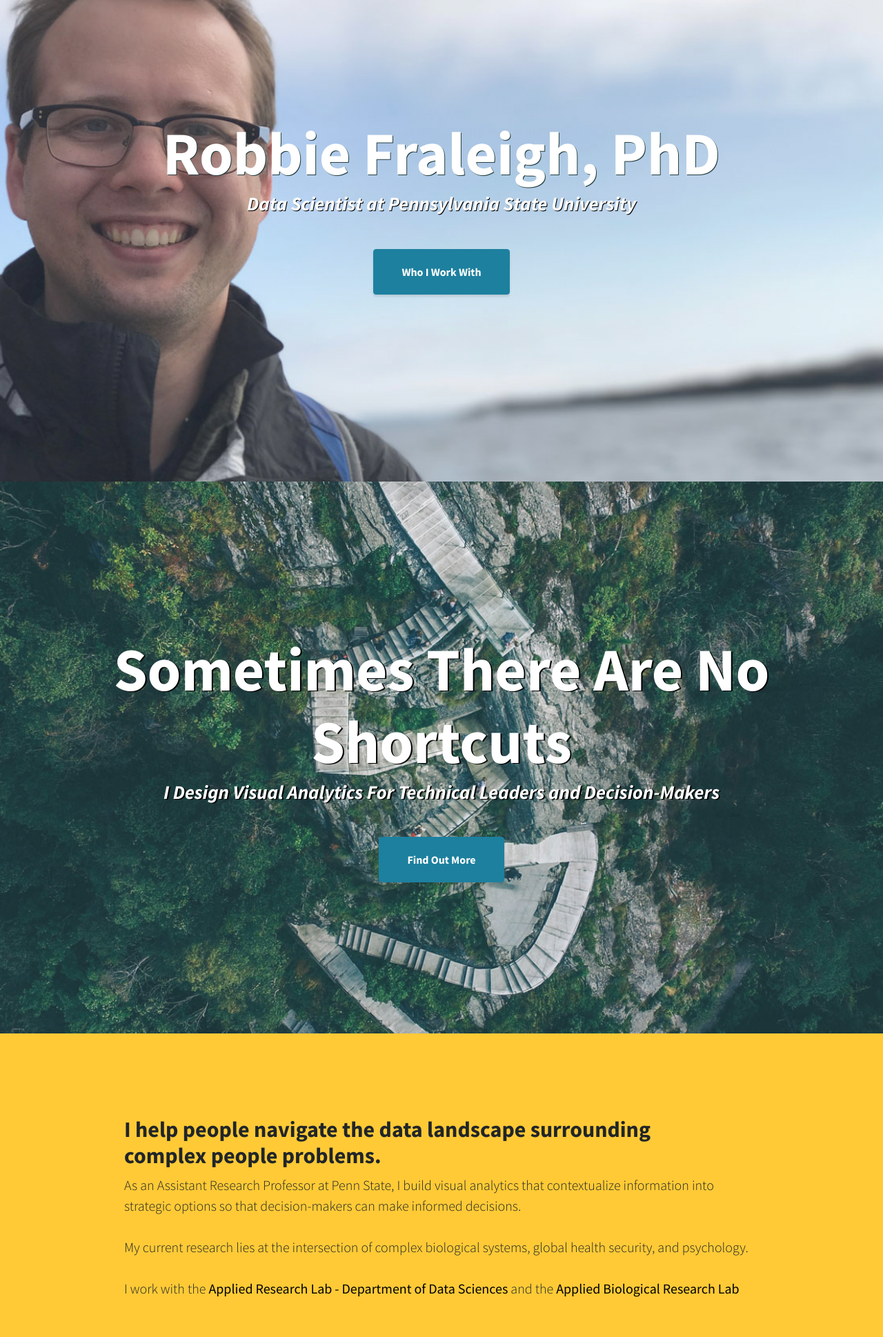
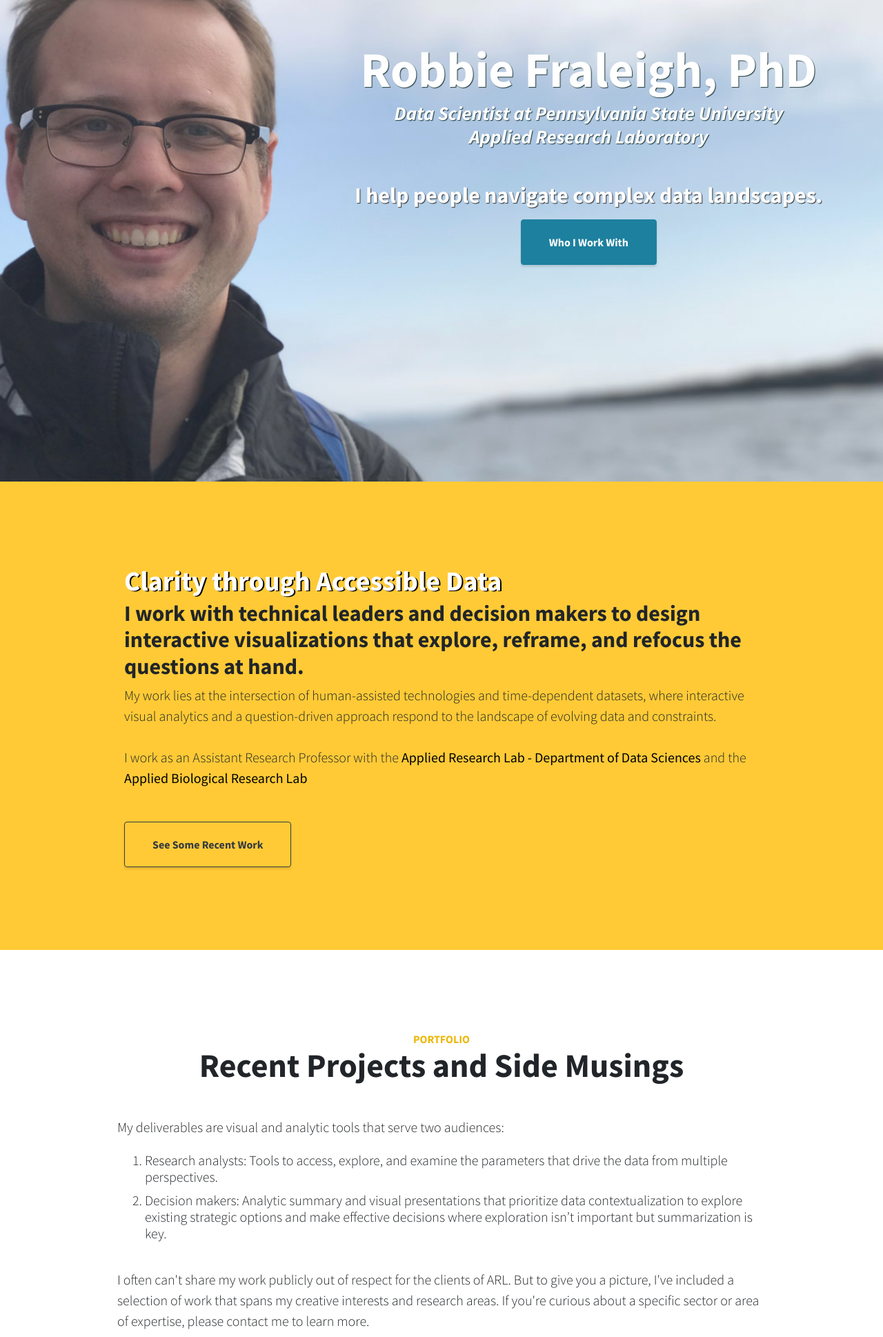
Before and after one commit to rfraleigh/rfraleigh.github.io, a plain HTML site: page index.html in a window 1280 px wide. Shown: the part 102-2040 px from the top of the page at 69% size. Drawn offline with Linux system fonts and the light colour scheme.

Commit message:
Updated Scope

```diff
--- a/css/stylish-portfolio.css
+++ b/css/stylish-portfolio.css
@@ -85,7 +85,7 @@ h6 {
   display: table;
   width: 100%;
   height: auto;
-  padding-top: 8rem;
+  padding-top: 10rem;
   padding-bottom: 8rem;
   /*background: linear-gradient(rgba(255, 255, 255, 0.1) 0%, rgba(255, 255, 255, 0.1) 100%), url("../img/profile_ireland.JPG");
   background-position: center center;
@@ -121,6 +121,11 @@ h6 {
   padding: 0;
   color:white;
 
+
+
+
+
+
 }
 
 @media (min-width: 992px) {
@@ -128,7 +133,7 @@ h6 {
     height: 100vh;
   }
   .masthead h1 {
-    font-size: 5.5rem;
+    font-size: 4.5rem;
   }
 }
 
@@ -161,7 +166,7 @@ h6 {
     height: 100vh;
   }
   .audience h1 {
-    font-size: 5.5rem;
+    font-size: 3.5rem;
   }
 }
 
@@ -314,7 +319,14 @@ h6 {
 .portfolio-item .caption .caption-content {
   color: #fff;
   margin: auto 2rem 2rem;
+  /*opacity:0;*/
 }
+.portfolio-item .caption .caption-content .suppl {
+  color: #fff;
+  margin: auto 2rem 2rem;
+  opacity:0;
+}
+
 
 .portfolio-item .caption .caption-content h1 {
   font-size: 1.5rem;
@@ -338,6 +350,7 @@ h6 {
     max-width: none;
     margin: 0;
   }
+
   .portfolio-item .caption {
     -webkit-transition: -webkit-clip-path 0.25s ease-out, background-color 0.7s;
     -webkit-clip-path: inset(0px);
@@ -349,6 +362,12 @@ h6 {
     margin-right: 5rem;
     margin-bottom: 5rem;
   }
+  .portfolio-item:hover .caption .caption-content .suppl {
+  color: #fff;
+  margin: auto 2rem 2rem;
+    opacity: 1;
+  -webkit-transition: -webkit-clip-path 0.25s ease-out, opacity 0.7s;
+}
   .portfolio-item img {
     -webkit-transition: -webkit-clip-path 0.25s ease-out;
     -webkit-clip-path: inset(-1px);
--- a/index.html
+++ b/index.html
@@ -1,13 +1,10 @@
 <!DOCTYPE html>
 <html lang="en">
-
   <head>
-
     <meta charset="utf-8">
     <meta name="viewport" content="width=device-width, initial-scale=1, shrink-to-fit=no">
     <meta name="description" content="">
     <meta name="author" content="">
-
     <title>Robbie Fraleigh, PhD</title>
 
     <!-- Bootstrap Core CSS -->
@@ -56,73 +53,86 @@
 
     <!-- Header -->
     <header class="masthead d-flex">
-      <div class="container text-center my-auto">
-        <h1 class="mb-1"  style="color:white;  text-shadow: 1px 1px #233e3e;">Robbie Fraleigh, PhD</h1>
-        <h3 class="mb-5" style="color:white; text-shadow: 1px 1px black;">
-          <em>Data Scientist at Pennsylvania State University</em>
-        </h3>
-        <a class="btn btn-primary btn-xl js-scroll-trigger" href="#audience">Who I Work With</a>
+      <div class="col-md-4"></div>
+      <div class="col-md-8">
+          <div class="container text-center my-auto">
+              <h1 class="mb-1"  style="color:white;  text-shadow: 1px 1px 1px #233e3e;">Robbie Fraleigh, PhD</h1>
+              <h3 class="mb-5" style="color:white; text-shadow: 1px 1px 1px #233e3e;">
+                <em >Data Scientist at Pennsylvania State University<br>Applied Research Laboratory</em>
+              </h3>
+              <h2 class=" mb-3" style="color:#ffffff; text-shadow: 1px 1px 1px #353535;">I help people navigate complex data landscapes.</h2>
+              <a class="btn btn-primary btn-xl js-scroll-trigger" href="#about">Who I Work With</a>
+          </div>
       </div>
       <div class="overlay"></div>
     </header>
 
-    <section class="audience d-flex" id="audience">
-      <div class="container text-center my-auto">
-        <h1 class="mb-1"  style="color:white; text-shadow: 2px 1px black;">Sometimes There Are No Shortcuts</h1>
-        <h3 class="mb-5" style="color:white; text-shadow: 2px 1px black;">
-          <em>I Design Visual Analytics For Technical Leaders and Decision-Makers</em>
-        </h3>
-        <a class="btn btn-primary btn-xl js-scroll-trigger" href="#about">Find Out More</a>
-      </div>
-      <div class="overlay"></div>
-    </section>
+<!--    <section class="audience d-flex" id="audience">-->
+<!--      <div class="container text-center my-auto">-->
+<!--        <h1 class="mb-1"  style="color:white; text-shadow: 2px 1px black;">Clarity through Accessible Data</h1>-->
+<!--        <h3 class="mb-5" style="color:white; text-shadow: 2px 1px black;">-->
+<!--          <em>I help people navigate the data landscape surrounding complex problems.</em>-->
+<!--        </h3>-->
+<!--        <a class="btn btn-primary btn-xl js-scroll-trigger" href="#about">Find Out More</a>-->
+<!--      </div>-->
+<!--      <div class="overlay"></div>-->
+<!--    </section>-->
 
     <!-- About -->
     <section class="content-section" id="about" style="background-color: #ffca36">
       <div class="container text-center">
         <div class="row">
           <div class="col-lg-10 mx-auto" style="text-align:left">
-            <h2>I help people navigate the data landscape surrounding<br>complex people problems.</h2>
-            <p class="lead mb-5" style="text-align:left">As an Assistant Research Professor at Penn State, I build visual analytics that contextualize information into strategic options
-              so that decision-makers can make informed decisions.<br><br>
-          My current research lies at the intersection of complex biological systems, global health security, and psychology.<br><br>
-              I work with the <a href="https://www.arl.psu.edu" style="color:black; font-weight:400;">Applied Research Lab - Department of Data Sciences</a>
+            <h1 class="mb-1"  style="color:white; text-shadow: 2px 1px black;">Clarity through Accessible Data</h1>
+
+            <h2>I work with technical leaders and decision makers to design interactive visualizations that explore, reframe, and refocus the questions at hand.</h2>
+<!--            <p class="lead mb-5" style="text-align:left">As an Assistant Research Professor at Penn State, I build visual analytics that contextualize information into strategic options-->
+<!--              so that decision-makers can make informed decisions.</p>-->
+            <p class="lead mb-5" style="text-align:left;">My work lies at the intersection of human-assisted technologies and time-dependent datasets, where interactive visual analytics and a question-driven approach respond to the landscape of evolving data and constraints.<br><br>
+              I work as an Assistant Research Professor with the <a href="https://www.arl.psu.edu" style="color:black; font-weight:400;">Applied Research Lab - Department of Data Sciences</a>
               and the <a href="https://www.abrl.psu.edu" style="color:black; font-weight:400;">Applied Biological Research Lab</a></p>
             <!--<a class="btn btn-dark btn-xl js-scroll-trigger" href="#portfolio">See My Process</a>-->
+            <a class="btn btn-outline-dark btn-xl js-scroll-trigger" href="#portfolio">See Some Recent Work</a>
           </div>
         </div>
       </div>
     </section>
 
     <!-- Process-->
-    <section class="content-section" id="process" style="background-color: whitesmoke">
-      <div class="container text-left">
-        <div class="row" style="display:flex; align-items:center">
-          <div class="col-lg-5">
-            <img class="img-fluid" src="img/profile_scarf_reduced.jpg" >
-          </div>
-          <div class="col-lg-7">
-            <h4 style="text-align:left">My Why: Equipping people with the tools and insight to navigate forward.</h4>
-            <p class="lead mb-5">The stakes can be high and choices have impact.
-            I believe in maintaining a high level of transparency in the data exploration process
-              so that decisions can be weighed relative to the context of data landscape and project goals.
-              I bring a deep level of empathy to the decision-making process.
-            </p>
-            <a class="btn btn-dark btn-xl js-scroll-trigger" href="#portfolio">See Some Recent Work</a>
-          </div>
-
-        </div>
-      </div>
-    </section>
+<!--    <section class="content-section" id="process" style="background-color: whitesmoke">-->
+<!--      <div class="container text-left">-->
+<!--        <div class="row" style="display:flex; align-items:center">-->
+<!--          <div class="col-lg-5">-->
+<!--            <img class="img-fluid" src="img/profile_scarf_reduced.jpg" >-->
+<!--          </div>-->
+<!--          <div class="col-lg-7">-->
+<!--            <h4 style="text-align:left">My Why: Equipping people with the tools and insight to navigate forward.</h4>-->
+<!--            <p class="lead mb-5">The stakes can be high and choices have impact.-->
+<!--            I believe in maintaining a high level of transparency in the data exploration process-->
+<!--              so that decisions can be weighed relative to the context of data landscape and project goals.-->
+<!--              I bring a deep level of empathy to the decision-making process.-->
+<!--            </p>-->
+<!--            <a class="btn btn-dark btn-xl js-scroll-trigger" href="#portfolio">See Some Recent Work</a>-->
+<!--          </div>-->
+<!---->
+<!--        </div>-->
+<!--      </div>-->
+<!--    </section>-->
 
     <!-- Portfolio -->
     <section class="content-section" id="portfolio">
-      <div class="container">
-        <div class="content-section-heading text-center">
-          <h3 class="text-secondary mb-0">Portfolio</h3>
-          <h2 class="mb-5">Recent Projects and Side Musings</h2>
-          <p class="lead mb-5" style="text-align:left">Out of respect for our clients, we sometimes can't share our work publicly.
-            I've included a selection of work that spans my creative interests and research areas. If you're curious about a specific sector or area of expertise, please contact me to learn more.</p>
+      <div class="container" style="padding-left:100px;padding-right:100px;">
+        <div class="content-section-heading ">
+          <h3 class="text-secondary mb-0 text-center">Portfolio</h3>
+          <h2 class="mb-5 text-center">Recent Projects and Side Musings</h2>
+          <h4 class="lead pb-3 text-left">My deliverables are visual and analytic tools that serve two audiences:</h4>
+          <h5 class="lead pb-3 text-left">
+            <ol>
+              <li style="padding-bottom:10px;">Research analysts: Tools to access, explore, and examine the parameters that drive the data from multiple perspectives.</li>
+              <li>Decision makers: Analytic summary and visual presentations that prioritize data contextualization to explore existing strategic options and make effective decisions where exploration isn’t important but summarization is key.</li>
+            </ol>
+          </h5>
+          <p class="lead mb-5" style="text-align:left">I often can't share my work publicly out of respect for the clients of ARL. But to give you a picture, I've included a selection of work that spans my creative interests and research areas. If you're curious about a specific sector or area of expertise, please contact me to learn more.</p>
         </div>
         <div class="row no-gutters">
           <div class="col-lg-6">
```
Also changed, not shown: img/1200px-NSF_edited.png (added).
